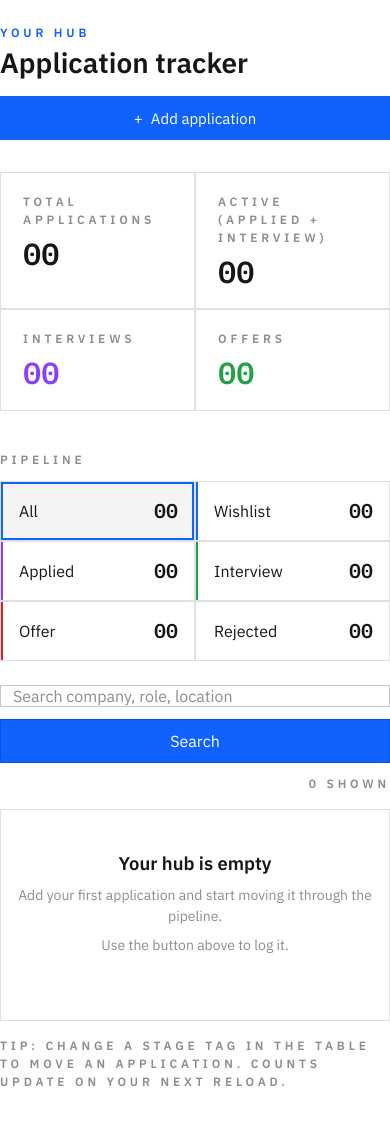
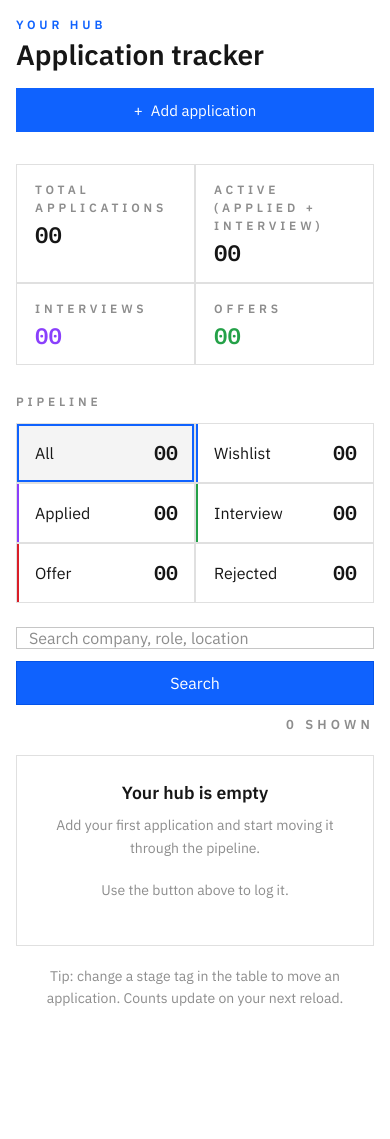
Before and after one commit to Akinmoldun/hubdex-tracker, a Flask app: page /dashboard in a window 390 px wide. Shown: the part 68-1207 px from the top of the page. After the commit the page ends 1074 px from the top, so only its background shows below. Run offline with Flask 3, Linux system fonts and the light colour scheme; the visitor is signed in with stand-in values (Sample User, id 1); data comes from the database, SQL or seed files in the repository; data that the repository does not hold is empty.

Commit message:
Freebuff: In my flask project Fix the responsive layout, especially...

```diff
--- a/flask_app/static/css/theme.css
+++ b/flask_app/static/css/theme.css
@@ -938,7 +938,44 @@ h1, h2, h3, h4, p, ol, ul { margin: 0; overflow-wrap: break-word; }
    Dashboard
    -------------------------------------------------------------------------- */
 
-.dash { padding: clamp(24px, 4vw, 40px) 0 clamp(48px, 8vw, 96px); }
+/* Single responsive container for the authenticated dashboard. On mobile it
+   uses a fixed 16px gutter so content never touches the screen edge; on
+   tablet and up it becomes a centered 1200px column with 24px gutters. */
+.dashboard-container {
+  width: 100%;
+  max-width: 1200px;
+  margin: 0 auto;
+  padding: 0 16px;
+  box-sizing: border-box;
+}
+
+.dash {
+  /* page padding lives on the wrapper, not the body, so sections never
+     overflow on small screens */
+  padding-top: clamp(16px, 3vw, 24px);
+  padding-bottom: clamp(40px, 7vw, 80px);
+}
+
+/* Introductory spacing between the page title and the rest of the dashboard.
+   Tight, visible, and readable on phones. */
+.dash-head {
+  display: flex;
+  justify-content: space-between;
+  align-items: flex-end;
+  gap: 16px;
+  margin-bottom: 24px;
+  flex-wrap: wrap;
+}
+
+.dash-title-row {
+  display: flex;
+  justify-content: space-between;
+  align-items: flex-end;
+  gap: 12px;
+  flex-wrap: wrap;
+}
+
+.dash-title { font-size: clamp(1.6rem, 3vw, 2.2rem); font-weight: 600; }
 
 .dash-head {
   display: flex;
@@ -966,15 +1003,16 @@ h1, h2, h3, h4, p, ol, ul { margin: 0; overflow-wrap: break-word; }
   .dash-add-btn { width: 100%; }
 }
 
-/* Stat strip: two columns on phones (readable numbers), three at tablet,
-   four when the columns would each be ~180px wide. */
+/* Stat strip: readable statistics grid. Two columns on phones so the
+   numbers never feel compressed, three at tablet, four when the viewport
+   can comfortably fit ~180px-wide columns. */
 .stat-strip {
   display: grid;
   grid-template-columns: repeat(2, minmax(0, 1fr));
   gap: 2px;
   background: var(--gray-20);
   border: 1px solid var(--gray-20);
-  margin-bottom: 40px;
+  margin-bottom: 28px;
 }
 
 @media (min-width: 641px) {
@@ -985,14 +1023,32 @@ h1, h2, h3, h4, p, ol, ul { margin: 0; overflow-wrap: break-word; }
   .stat-strip { grid-template-columns: repeat(4, minmax(0, 1fr)); }
 }
 
-.stat-cell { background: var(--white); padding: 20px 22px; min-width: 0; }
+/* Pipeline tiles (filter strip) use the same idea: two columns on phones,
+   then three, then as many as fit at desktop. */
+.tile-strip {
+  display: grid;
+  grid-template-columns: repeat(2, minmax(0, 1fr));
+  gap: 2px;
+  background: var(--gray-20);
+  border: 1px solid var(--gray-20);
+}
+
+@media (min-width: 641px) {
+  .tile-strip { grid-template-columns: repeat(3, minmax(0, 1fr)); }
+}
+
+@media (min-width: 1024px) {
+  .tile-strip { grid-template-columns: repeat(auto-fit, minmax(min(130px, 100%), 1fr)); }
+}
+
+.stat-cell { background: var(--white); padding: 16px 18px; min-width: 0; }
 
 .stat-num {
   font-family: var(--font-mono);
-  font-size: clamp(1.9rem, 4vw, 2.5rem);
+  font-size: clamp(1.4rem, 5vw, 2.2rem);
   font-weight: 600;
   line-height: 1.1;
-  margin-top: 8px;
+  margin-top: 6px;
 }
 
 .stat-interview { color: var(--purple); }
@@ -1038,17 +1094,20 @@ h1, h2, h3, h4, p, ol, ul { margin: 0; overflow-wrap: break-word; }
 .tile:nth-child(4) { border-left-color: var(--green); }
 .tile:nth-child(5) { border-left-color: var(--red); }
 
-/* Toolbar */
+/* Toolbar: one wrapped row with the search section, the clear button,
+   and the "N shown" count — all kept on one consistent baseline so the
+   count never sits awkwardly close to the screen edge. */
 .toolbar {
   display: flex;
   align-items: center;
-  gap: 12px;
-  margin-bottom: 16px;
+  gap: 10px;
+  margin-bottom: 20px;
   flex-wrap: wrap;
 }
 
-/* Search: input and button share one flex row and exactly one height,
-   both square (border-radius 0), both fully styled before any hover. */
+/* Search section: input and button share one flex row with one fixed 44px
+   height, square corners (radius 0), and visible color/border before any
+   hover — exactly like the rest of the project. */
 .search-form {
   display: flex;
   align-items: stretch;
@@ -1104,15 +1163,20 @@ h1, h2, h3, h4, p, ol, ul { margin: 0; overflow-wrap: break-word; }
 
 .search-input { min-height: 0; }
 
-.toolbar-count { margin-left: auto; }
+.toolbar-count {
+  margin-left: auto;
+  font-size: 13px;
+  color: var(--gray-50);
+}
 
-/* On small screens the search stacks vertically and both controls go
-   full width, so they remain equal height and easy to tap. */
-@media (max-width: 640px) {
+/* On small phones the search sits neatly within the 16px dashboard gutter
+   and stacks vertically so the input and button always fill the available
+   width. */
+@media (max-width: 480px) {
   .search-form {
+    width: 100%;
+    max-width: none;
     flex-direction: column;
-    max-width: none;
-    flex-basis: 100%;
   }
 
   .search-form input,
@@ -1211,21 +1275,47 @@ h1, h2, h3, h4, p, ol, ul { margin: 0; overflow-wrap: break-word; }
 
 .icon-btn-danger:hover { border-color: var(--red); color: var(--red); }
 
-/* Empty state */
-.empty-state { padding: clamp(40px, 8vw, 72px) clamp(16px, 4vw, 24px); text-align: center; }
+/* Empty state and in-dashboard footer/instruction text. Both sit inside
+   the dashboard container and wrap naturally, so they never look stretched
+   or cramped on small screens. */
+.empty-state { padding: clamp(24px, 5vw, 56px) clamp(16px, 3vw, 24px); text-align: center; }
 
-.empty-title { font-size: 1.15rem; font-weight: 600; }
+.empty-title { font-size: 1.1rem; font-weight: 600; margin-bottom: 8px; }
 
 .empty-sub {
-  margin: 8px auto 24px;
+  margin: 8px auto 20px;
   font-size: 14px;
+  line-height: 1.6;
   color: var(--gray-50);
   max-width: min(420px, 100%);
+  overflow-wrap: break-word;
 }
 
-.empty-sub + .empty-sub { margin-top: -16px; }
+.empty-sub + .empty-sub {
+  margin-top: 4px;
+}
 
-.dash-tip { margin-top: 16px; color: var(--gray-50); }
+/* The tip paragraph at the bottom of the dashboard is no longer an
+   eyebrow/mono label: it now uses normal text spacing and a readable
+   line height, centered within the dashboard container. */
+.dashboard-footer {
+  margin-top: 20px;
+  padding: 0 16px;
+  text-align: center;
+  color: var(--gray-50);
+  font-size: 14px;
+  line-height: 1.55;
+  letter-spacing: normal;
+  white-space: normal;
+  overflow-wrap: break-word;
+  max-width: none;
+}
+
+@media (min-width: 561px) {
+  .dashboard-footer {
+    padding: 0;
+  }
+}
 
 /* --------------------------------------------------------------------------
    Reduced motion
--- a/flask_app/templates/dashboard.html
+++ b/flask_app/templates/dashboard.html
@@ -3,7 +3,7 @@
 {% block title %}Dashboard: Hubdex{% endblock %}
 
 {% block content %}
-<div class="container dash">
+<div class="dashboard-container dash">
   <div class="dash-head">
     <div class="dash-title-row">
       <div>
@@ -144,7 +144,7 @@
     {% endif %}
   </div>
 
-  <p class="eyebrow muted dash-tip">
+  <p class="dashboard-footer">
     Tip: change a stage tag in the table to move an application. Counts update
     on your next reload.
   </p>
```
